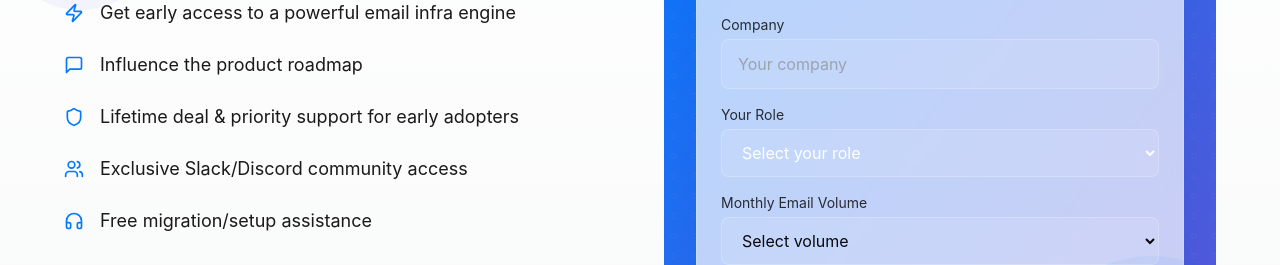
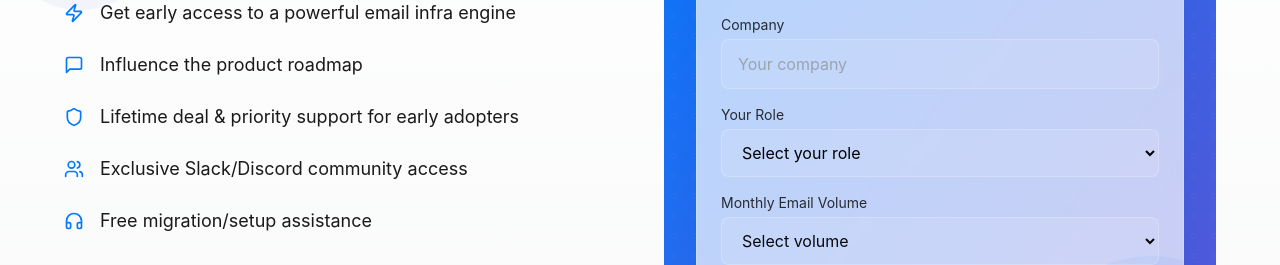
Before and after one commit to shashank-padala/scale-mailer, a React (Vite) app: page / in a window 1280 px wide. Shown: the part 4580-4845 px from the top of the page. Built offline with nearby package versions, Linux system fonts and the light colour scheme.

Commit message:
Visual edit in Lovable
Edited UI in Lovable

```diff
--- a/src/components/BetaSection.tsx
+++ b/src/components/BetaSection.tsx
@@ -98,7 +98,7 @@ const BetaSection = () => {
 
                   <div>
                     <label className="block text-black/80 text-sm mb-1">Your Role</label>
-                    <select className="w-full bg-white/10 border border-white/20 rounded-lg px-4 py-3 text-white focus:outline-none focus:ring-2 focus:ring-white/30">
+                    <select className="w-full bg-white/10 border border-white/20 rounded-lg px-4 py-3 text-black focus:outline-none focus:ring-2 focus:ring-white/30">
                       <option value="" disabled selected>Select your role</option>
                       <option value="agency">Agency Owner</option>
                       <option value="marketer">Marketer</option>
```
